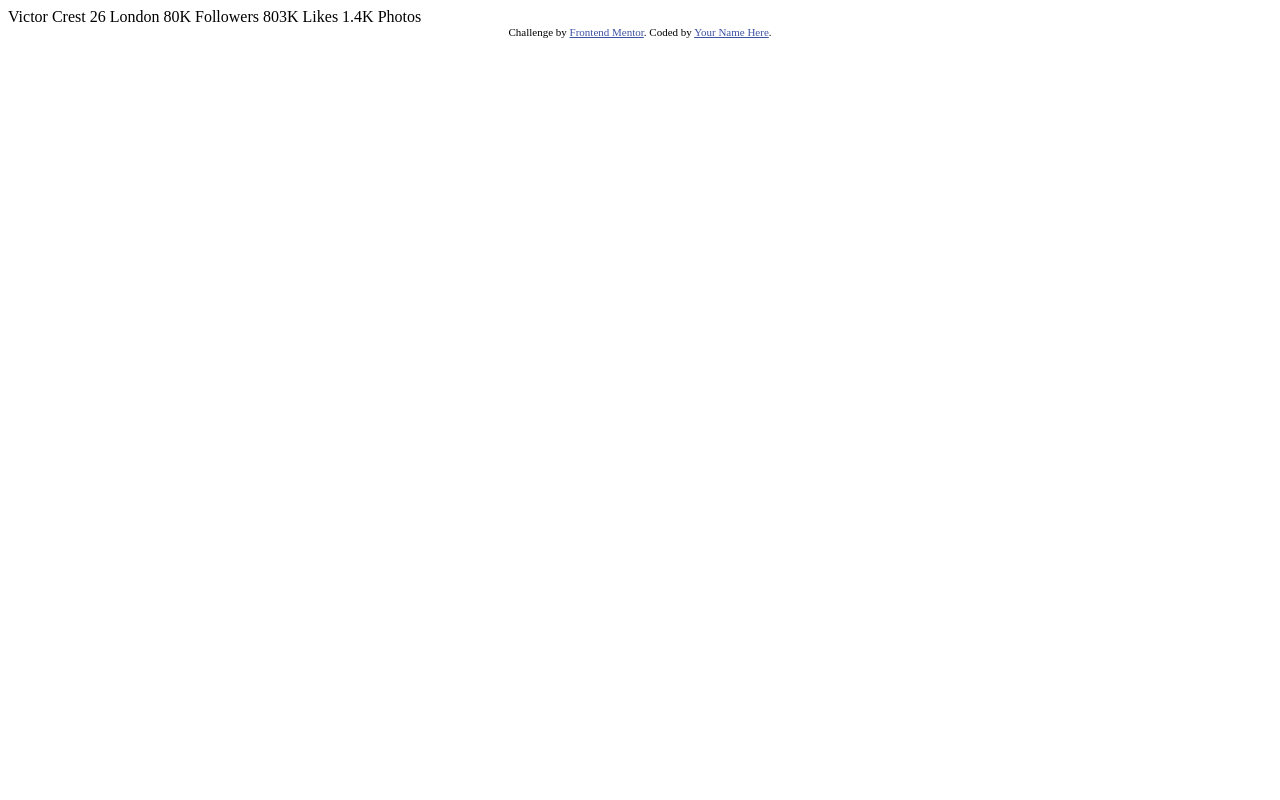
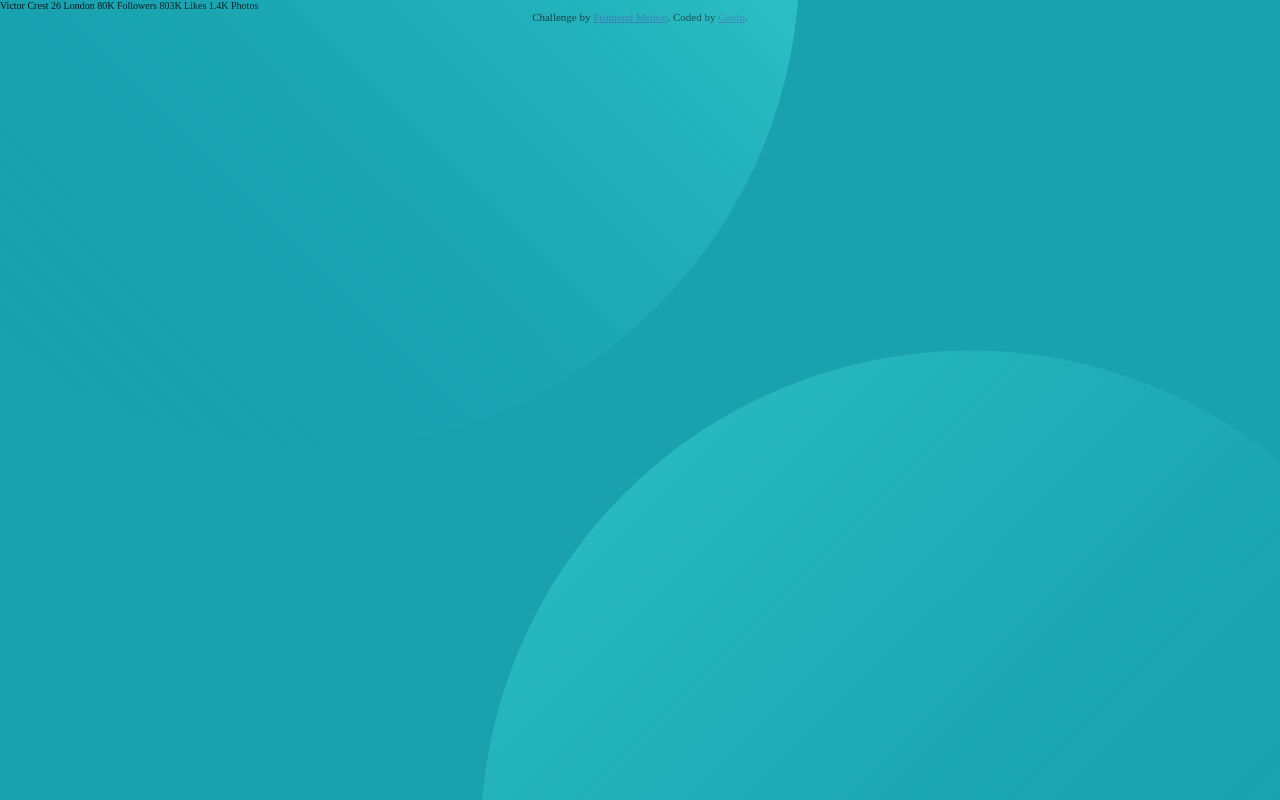
Before and after one commit to gzheng0214/Profile-card-component, a plain HTML site: page index.html in a window 1280 px wide. Drawn offline with Linux system fonts and the light colour scheme.

Commit message:
Finished background for desktop

```diff
--- a/index.html
+++ b/index.html
@@ -5,7 +5,7 @@
   <meta name="viewport" content="width=device-width, initial-scale=1.0"> <!-- displays site properly based on user's device -->
 
   <link rel="icon" type="image/png" sizes="32x32" href="./images/favicon-32x32.png">
-
+  <link rel="stylesheet" href="style.css">
   <title>Frontend Mentor | Profile card component</title>
 
   <!-- Feel free to remove these styles or customise in your own stylesheet 👍 -->
@@ -15,6 +15,7 @@
   </style>
 </head>
 <body>
+<div class="bg-pattern-top"><img src="images/bg-pattern-top.svg" alt="Pattern"></div>
   Victor Crest
   26
   London
@@ -29,7 +30,8 @@
   Photos
   <div class="attribution">
     Challenge by <a href="https://www.frontendmentor.io?ref=challenge" target="_blank">Frontend Mentor</a>.
-    Coded by <a href="#">Your Name Here</a>.
+    Coded by <a href="#">Gavin</a>.
   </div>
+  <div class="bg-pattern-bot"><img src="images/bg-pattern-bottom.svg" alt="Pattern"></div>
 </body>
 </html>
--- /dev/null
+++ b/style.css
@@ -0,0 +1,55 @@
+/*
+* @Author: Gavin
+* @Date:   2020-12-29 14:59:56
+* @Last Modified by:   Gavin
+* @Last Modified time: 2020-12-29 15:49:27
+*/
+
+
+/* VARIABLES */
+:root {
+	--dark-cyan: hsl(185, 75%, 39%);
+	--dark-blue-1: blue: hsl(229, 23%, 23%);
+	--dark-blue-2: blue: hsl(227, 10%, 46%);
+	--dark-gray: hsl(0, 0%, 59%);
+}
+
+* {
+	padding: 0;
+	margin: 0;
+}
+
+html {
+	font-size: 62.5%; /* .625 * 16px = 10px */
+	box-sizing: border-box;
+}
+
+body {
+	background-color: var(--dark-cyan);
+	position: relative;
+	height: 100vh;
+}
+
+.bg-pattern-top {
+	height: 45rem;
+	width: 100rem;
+	position: fixed;
+	overflow: hidden;
+	transform: rotate(180deg);
+	top: 0;
+	left: 0;
+	margin-left: -20rem;
+}
+
+.bg-pattern-top img {
+	transform: rotate(180deg);
+}
+
+.bg-pattern-bot {
+	height: 45rem;
+	width: 80rem;
+	position: fixed;
+	bottom: 0;
+	right: 0;
+	overflow: hidden;
+}
```
